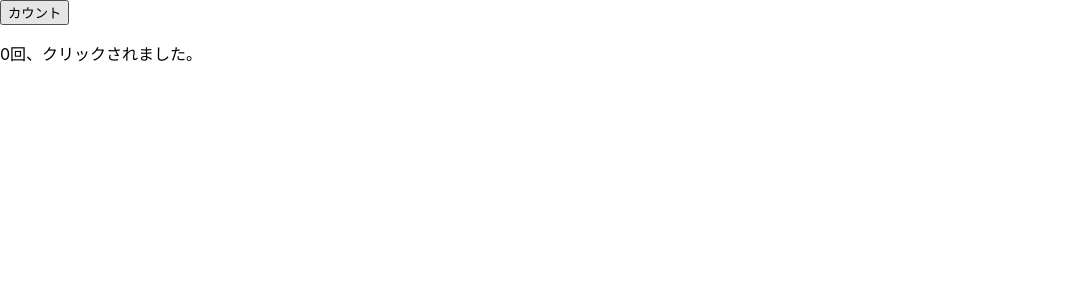
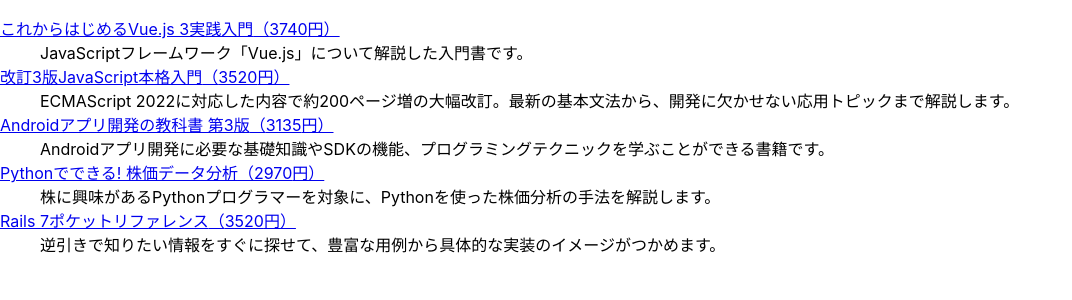
Before and after one commit to tk-sawada/practiceReact, a React (Create React App) app: page / in a window 1280 px wide. Shown: the top 300 px of the page, without its empty margins (0-1072 px from the left). Built offline with nearby package versions, Linux system fonts and the light colour scheme.

Commit message:
edit index.js

```diff
--- /dev/null
+++ b/src/ForList.js
@@ -0,0 +1,29 @@
+import React from 'react';
+
+export default function ForList({ src }) {
+  return (
+  <dl>
+    {/* {src.map(elem => (
+      <>
+        <dt>
+          <a href={`https://wings.msn.to/books/${elem.isbn}/${elem.isbn}.jpg`}>
+              {elem.title}（{elem.price}円）
+          </a>
+        </dt>
+        <dd>{elem.summary}</dd>
+      </>
+    ))} */}
+
+    {src.map(elem => (
+      <React.Fragment key={elem.isbn}>
+        <dt>
+          <a href={`https://wings.msn.to/books/${elem.isbn}/${elem.isbn}.jpg`}>
+              {elem.title}（{elem.price}円）
+          </a>
+        </dt>
+        <dd>{elem.summary}</dd>
+      </React.Fragment>
+    ))}
+  </dl>
+  );
+}
--- /dev/null
+++ b/src/books.js
@@ -0,0 +1,38 @@
+const books = [
+  {
+    isbn: '978-4-8156-1336-5',
+    title: 'これからはじめるVue.js 3実践入門',
+    price: 3740,
+    summary: 'JavaScriptフレームワーク「Vue.js」について解説した入門書です。',
+    download: true,
+  },
+  {
+    isbn: '978-4-297-13288-0',
+    title: '改訂3版JavaScript本格入門',
+    price: 3520,
+    summary: 'ECMAScript 2022に対応した内容で約200ページ増の大幅改訂。最新の基本文法から、開発に欠かせない応用トピックまで解説します。',
+    download: true,
+  },
+  {
+    isbn: '978-4-7981-7613-0',
+    title: 'Androidアプリ開発の教科書 第3版',
+    price: 3135,
+    summary: 'Androidアプリ開発に必要な基礎知識やSDKの機能、プログラミングテクニックを学ぶことができる書籍です。',
+    download: true,
+  },
+  {
+    isbn: '978-4-627-85711-7',
+    title: 'Pythonでできる! 株価データ分析',
+    price: 2970,
+    summary: '株に興味があるPythonプログラマーを対象に、Pythonを使った株価分析の手法を解説します。',
+    download: false,
+  },
+  {
+    isbn: '978-4-297-13062-6',
+    title: 'Rails 7ポケットリファレンス',
+    price: 3520,
+    summary: '逆引きで知りたい情報をすぐに探せて、豊富な用例から具体的な実装のイメージがつかめます。',
+    download: true,
+  },
+];
+export default books;
--- a/src/index.js
+++ b/src/index.js
@@ -1,6 +1,8 @@
 import React from 'react';
-import StaticBasic from './StateBasic'
+//import StaticBasic from './StateBasic';
 
+import books from './books'
+import ForList from './ForList';
 //import EventBasic from './EventBasic';
 //import './EventBasic';
 //import MyHello from './MyHello';
@@ -13,8 +15,14 @@
 const root = ReactDOM.createRoot(document.getElementById('root'));
 
 root.render(
+  <ForList src={books} />
+);
+
+/*
+root.render(
   <StaticBasic init={0} />
 )
+*/
 
 /*
 root.render(
```
Also changed, not shown: src/ForFilter.js (added, +20 -0 lines).
